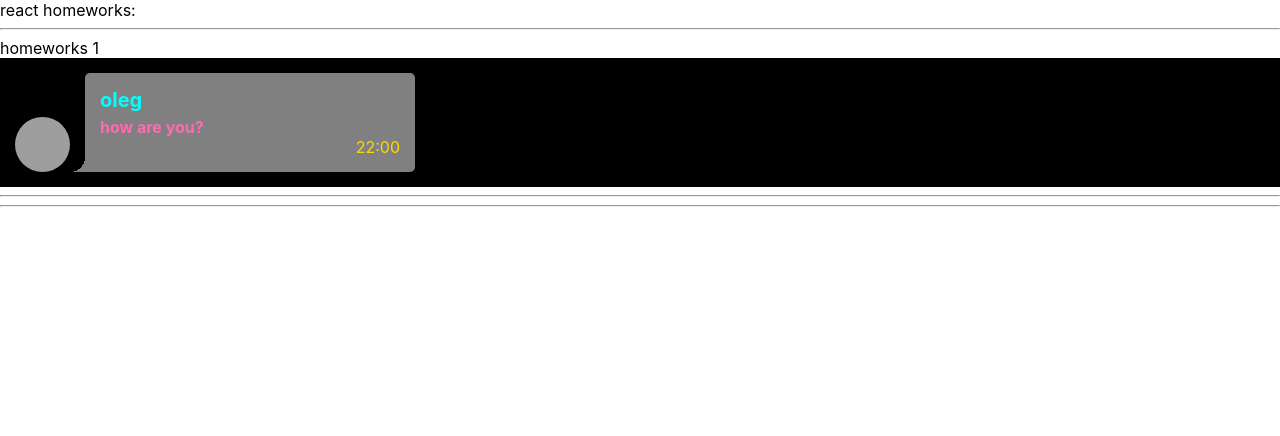
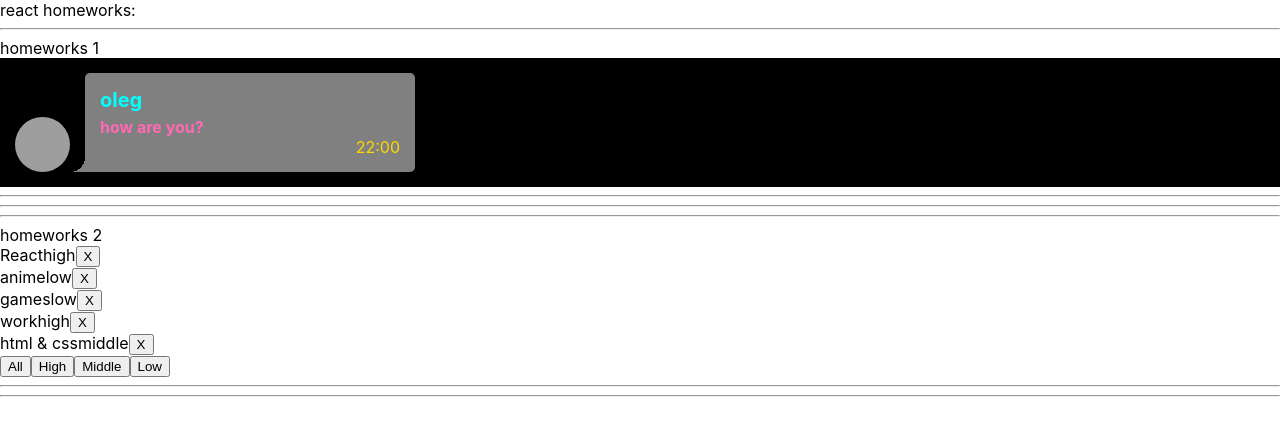
Before and after one commit to oleg-lego-lego/works_by_ignat, a React (Create React App) app: page / in a window 1280 px wide. Shown: the top 436 px of the page. Built offline with nearby package versions, Linux system fonts and the light colour scheme; grey boxes are pictures that could not be loaded.

Commit message:
add task_02, component is works, but without css style

```diff
--- a/src/p1-main/m1-ui/u1-app/App.tsx
+++ b/src/p1-main/m1-ui/u1-app/App.tsx
@@ -1,13 +1,14 @@
 import React from 'react'
 import s from './App.module.css'
 import HW1 from '../../../p2-homeworks/h1/HW1'
+import HW2 from "../../../p2-homeworks/h2/HW2";
 
 function App() {
     return (
         <div className={s.App}>
             <div>react homeworks:</div>
             <HW1/>
-            {/*<HW2/>*/}
+            <HW2/>
             {/*<HW3/>*/}
             {/*<HW4/>*/}
             {/*<HW5/>*/}
--- a/src/p2-homeworks/h2/Affair.tsx
+++ b/src/p2-homeworks/h2/Affair.tsx
@@ -1,18 +1,18 @@
 import React from 'react'
+import {AffairType} from "./HW2";
 
 type AffairPropsType = {
-    // key не нужно типизировать
-    affair: any // need to fix any
-    deleteAffairCallback: any // need to fix any
+    affair: AffairType
+    deleteAffairCallback: (_id: number) => void
 }
 
 function Affair(props: AffairPropsType) {
-    const deleteCallback = () => {}// need to fix
+    const deleteCallback = () => props.deleteAffairCallback(props.affair._id)
 
     return (
         <div>
-            // show some text
-
+            <span>{props.affair.name}</span>
+            <span>{props.affair.priority}</span>
             <button onClick={deleteCallback}>X</button>
         </div>
     )
--- a/src/p2-homeworks/h2/Affairs.tsx
+++ b/src/p2-homeworks/h2/Affairs.tsx
@@ -1,26 +1,26 @@
 import React from 'react'
 import Affair from './Affair'
-import {AffairType} from './HW2'
+import {AffairType, FilterType} from './HW2'
 
-type AffairsPropsType = { // need to fix any
-    data: any
-    setFilter: any
-    deleteAffairCallback: any
+type AffairsPropsType = {
+    data: Array<AffairType>
+    setFilter: (filter: FilterType) => void
+    deleteAffairCallback: (_id: number) => void
 }
 
 function Affairs(props: AffairsPropsType) {
     const mappedAffairs = props.data.map((a: AffairType) => (
-        <Affair // should work
-            key={a._id} // кеи ОБЯЗАТЕЛЬНЫ в 99% - так что лучше их писать всегда при создании компонент в мапе
+        <Affair
+            key={a._id}
             affair={a}
             deleteAffairCallback={props.deleteAffairCallback}
         />
     ))
 
-    const setAll = () => {} // need to fix
-    const setHigh = () => {}
-    const setMiddle = () => {}
-    const setLow = () => {}
+    const setAll = () => props.setFilter('all')
+    const setHigh = () => props.setFilter('high')
+    const setMiddle = () => props.setFilter('middle')
+    const setLow = () => props.setFilter('low')
 
     return (
         <div>
--- a/src/p2-homeworks/h2/HW2.tsx
+++ b/src/p2-homeworks/h2/HW2.tsx
@@ -1,13 +1,15 @@
 import React, {useState} from 'react'
 import Affairs from './Affairs'
 
-// types
-export type AffairPriorityType = any // need to fix any
-export type AffairType = any // need to fix any
+export type AffairPriorityType = 'high' | 'middle' | 'low'
 export type FilterType = 'all' | AffairPriorityType
+export type AffairType = {
+    _id: number
+    name: string
+    priority: AffairPriorityType
+}
 
-// constants
-const defaultAffairs: any = [ // need to fix any
+const defaultAffairs: Array<AffairType> = [
     {_id: 1, name: 'React', priority: 'high'},
     {_id: 2, name: 'anime', priority: 'low'},
     {_id: 3, name: 'games', priority: 'low'},
@@ -15,28 +17,26 @@
     {_id: 5, name: 'html & css', priority: 'middle'},
 ]
 
-// pure helper functions
-export const filterAffairs = (affairs: any, filter: any): any => { // need to fix any
+export const filterAffairs = (affairs: Array<AffairType>, filter: FilterType): Array<AffairType> => {
     if (filter === 'all') return affairs
-    else return // need to fix
+    else return affairs.filter(el => el.priority === filter)
 }
-export const deleteAffair = (affairs: any, _id: any): any => { // need to fix any
-    return // need to fix
+
+export const deleteAffair = (affairs: Array<AffairType>, _id: number): Array<AffairType> => {
+    return affairs.filter(el => el._id !== _id)
 }
 
 function HW2() {
-    const [affairs, setAffairs] = useState<any>(defaultAffairs) // need to fix any
+    const [affairs, setAffairs] = useState<Array<AffairType>>(defaultAffairs)
     const [filter, setFilter] = useState<FilterType>('all')
 
     const filteredAffairs = filterAffairs(affairs, filter)
-    const deleteAffairCallback = (_id: any) => setAffairs(deleteAffair(affairs, _id)) // need to fix any
+    const deleteAffairCallback = (_id: number) => setAffairs(deleteAffair(affairs, _id))
 
     return (
         <div>
             <hr/>
             homeworks 2
-
-            {/*should work (должно работать)*/}
             <Affairs
                 data={filteredAffairs}
                 setFilter={setFilter}
```
